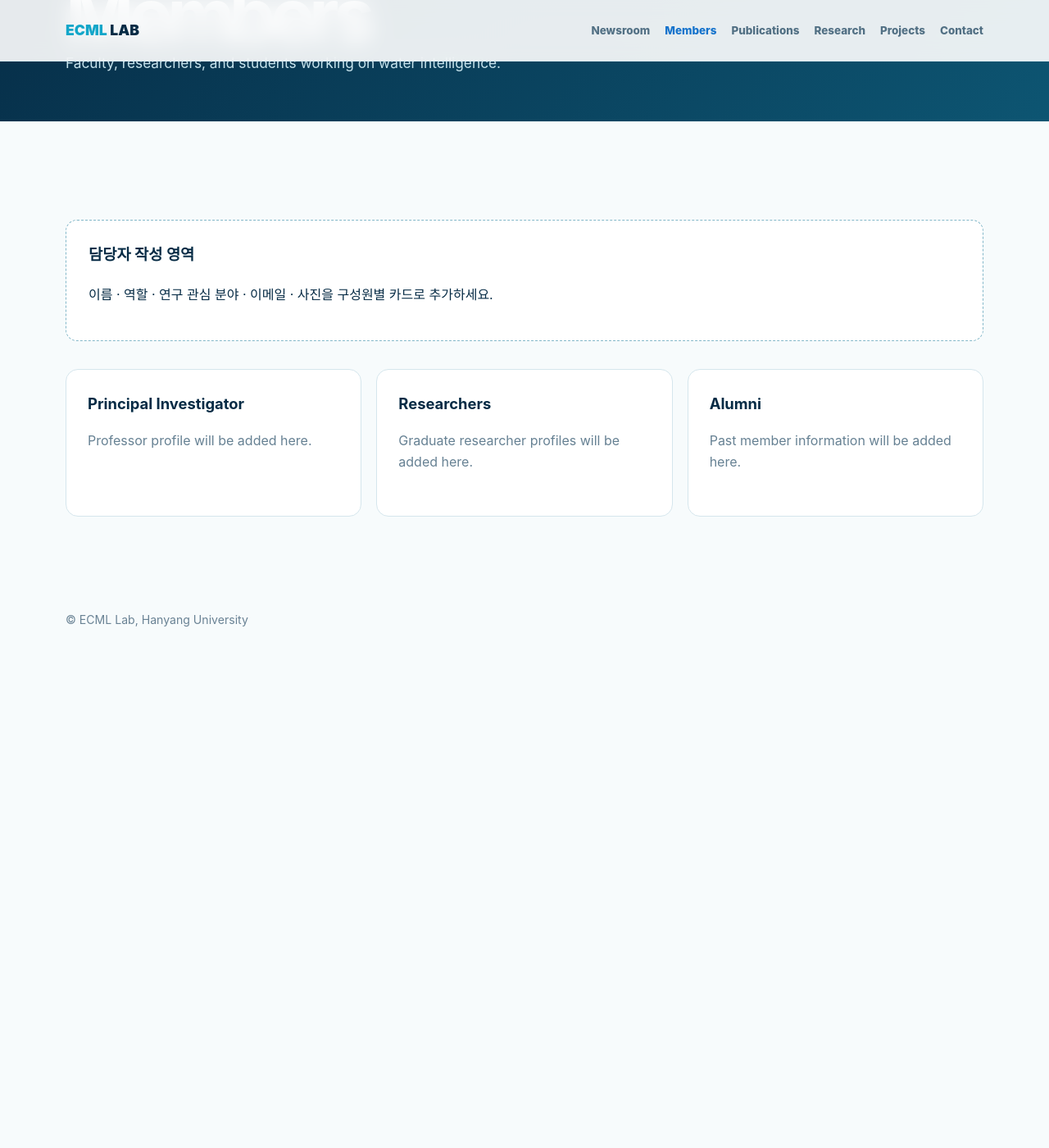
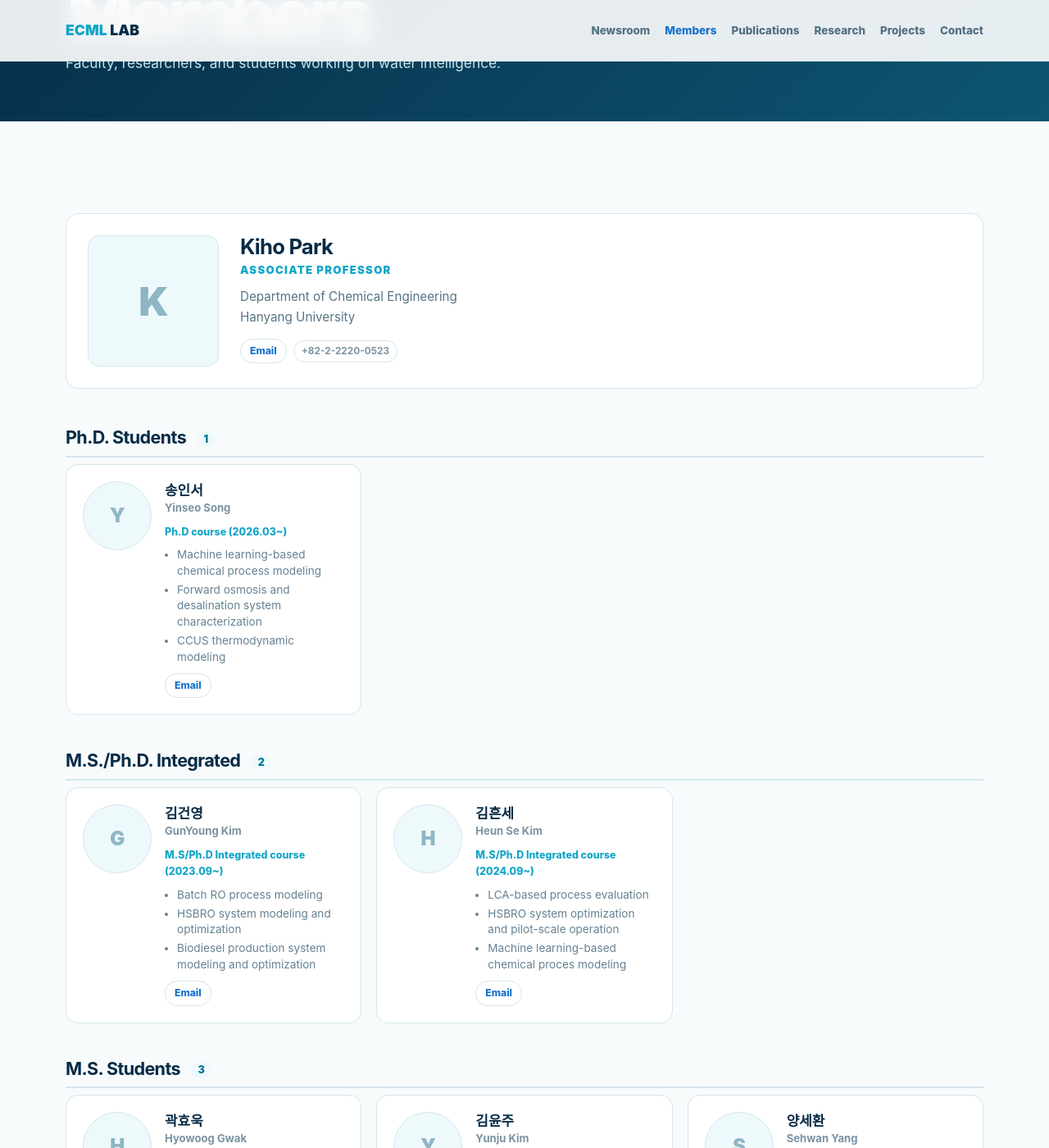
Before and after one commit to ecml-hyu/ecml-hyu.github.io, a Jekyll site: the page built from members.html, in a window 1280 px wide and 1400 px high, scrolled down 216 px. Shown: the whole window at 82% size. Built offline with Jekyll 4.4.1, drawn with Linux system fonts in a browser that asks for light colours; before the commit the page ends 1012 px from its top, so only the background shows below that; some of the changed text lies outside the part shown.

Commit message:
Members: PI 이력 + 학생 카드 틀. 사진은 슬롯만, 취미 칸 추가
_data/members.yml 에서 그린다. members.html 은 앞으로 고칠 일이 없다.

PI
  구 홈페이지 내용을 그대로 옮겼다 — 직위, 소속, 전화, 이메일과
  Education 3건 / Professional Experience 6건 / Activities 12건.

학생
  이름(한글), 영문이름, degree, contact, research area, 그리고 취미.
  취미는 원본에 없던 항목이라 빈 칸으로 만들어 뒀다.
  _data/members.yml 의 hobby 에 적으면 카드에 나오고, 비어 있으면 나오지 않는다.

사진 슬롯
  아직 파일이 없으므로 photo 는 전부 null 이고 이름 이니셜 자리표시자가 나온다.
  파서가 실제 파일 존재를 확인해서 있을 때만 경로를 넣도록 고쳤다.
  (이전에는 없는 파일을 가리켜 그대로 렌더링하면 깨진 이미지가 떴다.)
  사진 넣는 법은 _data/members.yml 상단 주석에 적어 두었다.
  photo_slug 필드가 올릴 파일명을 알려준다.

이메일
  평문으로 두지 않는다. user 와 domain 을 나눠 저장하고
  assets/js/email.js 가 클릭 시점에 합친다. HTML 소스에 주소가 남지 않는다.

졸업생
  needs_consent 가 붙어 있어 렌더링하지 않는다. 동의를 받으면 그 줄을 지운다.
  목록은 scripts/consent-check.md 참조.

parse_members.py 에 덮어쓰기 방지를 넣었다. 손으로 적은 취미와 사진 경로를
날리지 않도록 --force 없이는 실행되지 않는다.

site.css 규칙 132 -> 174 (기존 규칙 유지, --mist 대신 리터럴)

Co-Authored-By: Claude Opus 5 (1M context) <noreply@anthropic.com>

```diff
--- /dev/null
+++ b/assets/js/email.js
@@ -0,0 +1,34 @@
+/*
+ * 이메일 주소 조합.
+ *
+ * _data/members.yml 에는 user 와 domain 이 따로 저장돼 있고, HTML 소스에도
+ * 그렇게 나간다. 완성된 주소는 이 스크립트가 만든다. 페이지 소스를 긁어가는
+ * 스팸 봇이 주소를 그대로 가져가지 못하게 하려는 것이다.
+ *
+ * JS 가 꺼져 있으면 링크가 동작하지 않는다. 그 경우를 위해 클릭 시
+ * 주소를 화면에 보여 주기만 한다.
+ */
+(function () {
+  'use strict';
+
+  var links = document.querySelectorAll('.email-link');
+  if (!links.length) return;
+
+  Array.prototype.forEach.call(links, function (el) {
+    var user = el.getAttribute('data-user');
+    var domain = el.getAttribute('data-domain');
+    if (!user || !domain) return;
+
+    var address = user + '@' + domain;
+    el.setAttribute('href', 'mailto:' + address);
+    el.setAttribute('title', address);
+
+    // 링크를 눌러 메일 앱이 열리지 않는 환경에서도 주소를 확인할 수 있게
+    // 두 번째 클릭에서는 주소를 그대로 노출한다.
+    el.addEventListener('click', function () {
+      if (el.dataset.revealed) return;
+      el.dataset.revealed = '1';
+      el.textContent = address;
+    });
+  });
+})();
--- a/members.html
+++ b/members.html
@@ -4,4 +4,114 @@ title: "Members"
 eyebrow: "THE PEOPLE OF ECML"
 lead: "Faculty, researchers, and students working on water intelligence."
 ---
-<div class="editable"><h3>담당자 작성 영역</h3><p>이름 · 역할 · 연구 관심 분야 · 이메일 · 사진을 구성원별 카드로 추가하세요.</p></div><div class="cards"><article class="card"><b>Principal Investigator</b><p>Professor profile will be added here.</p></article><article class="card"><b>Researchers</b><p>Graduate researcher profiles will be added here.</p></article><article class="card"><b>Alumni</b><p>Past member information will be added here.</p></article></div>
+{%- comment -%}
+  이 페이지는 _data/members.yml 에서 자동으로 그린다. 이 파일은 고칠 일이 없다.
+  구성원 추가/수정/취미/사진은 모두 _data/members.yml 만 편집하면 된다.
+
+  이메일은 평문으로 넣지 않는다. user 와 domain 을 나눠 두고
+  assets/js/email.js 가 클릭 시점에 합친다 (스팸 봇 수집 방지).
+
+  졸업생(alumni)은 needs_consent 가 붙어 있으면 본인 동의 확인 전까지
+  렌더링하지 않는다. 목록은 scripts/consent-check.md 참조.
+{%- endcomment -%}
+
+{%- assign pi = site.data.members | where: "group", "pi" | first -%}
+{%- if pi %}
+<section class="pi-card">
+  <div class="pi-photo">
+    {%- if pi.photo -%}
+    <img src="{{ pi.photo }}" alt="{{ pi.name_en }}" width="200" height="200">
+    {%- else -%}
+    <span class="photo-slot" aria-hidden="true">{{ pi.name_en | slice: 0 }}</span>
+    {%- endif -%}
+  </div>
+  <div class="pi-body">
+    <h2 class="pi-name">{{ pi.name_en }}{% if pi.name_ko %} <small>{{ pi.name_ko }}</small>{% endif %}</h2>
+    {%- if pi.title %}<p class="pi-title">{{ pi.title }}</p>{% endif -%}
+    {%- if pi.department %}<p class="pi-affil">{{ pi.department }}</p>{% endif -%}
+    {%- if pi.university %}<p class="pi-affil">{{ pi.university }}</p>{% endif -%}
+    <p class="pi-contact">
+      {%- if pi.email_user %}
+      <a class="pill email-link" href="#" data-user="{{ pi.email_user }}" data-domain="{{ pi.email_domain }}">Email</a>
+      {%- endif -%}
+      {%- if pi.tel %}<span class="pub-rank">{{ pi.tel }}</span>{% endif -%}
+    </p>
+  </div>
+</section>
+
+{%- assign cv = "education:Education,experience:Professional Experience,activities:Professional Activities and Membership" | split: "," -%}
+<div class="pi-cv">
+{%- for c in cv -%}
+{%- assign cp = c | split: ":" -%}
+{%- assign list = pi[cp[0]] -%}
+{%- if list and list.size > 0 %}
+  <div class="cv-block">
+    <h3>{{ cp[1] }}</h3>
+    <ul>
+      {%- for line in list %}
+      <li>{{ line }}</li>
+      {%- endfor %}
+    </ul>
+  </div>
+{%- endif -%}
+{%- endfor %}
+</div>
+{%- endif %}
+
+{%- assign groups = "phd:Ph.D. Students,integrated:M.S./Ph.D. Integrated,master:M.S. Students,undergraduate:Undergraduate Researchers" | split: "," -%}
+{%- for g in groups -%}
+{%- assign gp = g | split: ":" -%}
+{%- assign people = site.data.members | where: "group", gp[0] -%}
+{%- if people.size > 0 %}
+<h2 class="pub-group">{{ gp[1] }} <span class="pub-count">{{ people.size }}</span></h2>
+<div class="member-grid">
+{%- for m in people %}
+  <article class="member-card">
+    <div class="member-photo">
+      {%- if m.photo -%}
+      <img src="{{ m.photo }}" alt="{{ m.name_en }}" loading="lazy" width="120" height="120">
+      {%- else -%}
+      <span class="photo-slot" aria-hidden="true">{{ m.name_en | slice: 0 }}</span>
+      {%- endif -%}
+    </div>
+    <div class="member-info">
+      <b class="member-name">{{ m.name_ko | default: m.name_en }}</b>
+      <span class="member-en">{{ m.name_en }}</span>
+      {%- if m.degree %}
+      <p class="member-degree">{{ m.degree }}</p>
+      {%- endif %}
+      {%- if m.research_areas and m.research_areas.size > 0 %}
+      <ul class="member-areas">
+        {%- for a in m.research_areas %}<li>{{ a }}</li>{% endfor %}
+      </ul>
+      {%- endif %}
+      {%- if m.hobby and m.hobby != "" %}
+      <p class="member-hobby"><span>취미</span>{{ m.hobby }}</p>
+      {%- endif %}
+      {%- if m.email_user %}
+      <p class="member-contact">
+        <a class="pill email-link" href="#" data-user="{{ m.email_user }}" data-domain="{{ m.email_domain }}">Email</a>
+      </p>
+      {%- endif %}
+    </div>
+  </article>
+{%- endfor %}
+</div>
+{%- endif -%}
+{%- endfor %}
+
+{%- assign alumni = site.data.members | where: "group", "alumni" -%}
+{%- assign shown = "" | split: "," -%}
+{%- for a in alumni -%}{%- unless a.needs_consent -%}{%- assign shown = shown | push: a -%}{%- endunless -%}{%- endfor -%}
+{%- if shown.size > 0 %}
+<h2 class="pub-group">Alumni <span class="pub-count">{{ shown.size }}</span></h2>
+<ul class="alumni-list">
+{%- for a in shown %}
+  <li><b>{{ a.name_ko | default: a.name_en }}</b> <span>{{ a.name_en }}</span>
+    {%- if a.former_status %} · {{ a.former_status }}{% endif -%}
+  </li>
+{%- endfor %}
+</ul>
+{%- endif %}
+
+<script src="{{ '/assets/js/email.js' | relative_url }}" defer></script>
```
Also changed, not shown: _data/members.yml (+39 -11 lines), scripts/consent-check.md (+2 -2 lines), scripts/parse_members.py (+35 -8 lines), scripts/raw/_member_slots.txt (added, +10 -0 lines), site.css, 1 other file.
